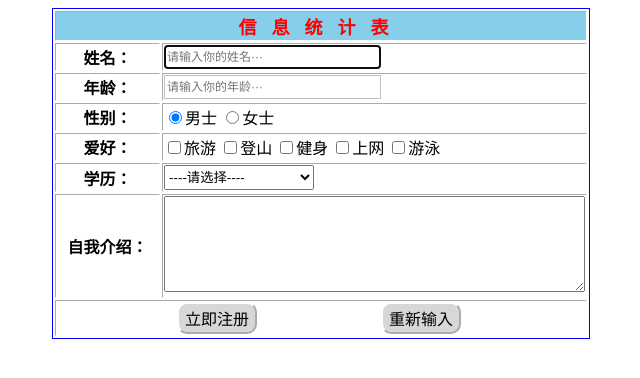
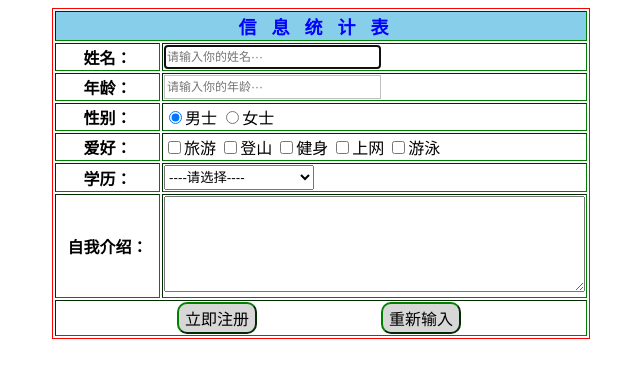
Before and after one commit to putianzhi/putianzhi.github.io, a plain HTML site: page work-three/index.html in a window 1280 px wide. Shown: the whole page, without its empty margins (319-959 px from the left). Drawn offline with Linux system fonts and the light colour scheme.

Commit message:
最新更爱

```diff
--- a/work-three/index.html
+++ b/work-three/index.html
@@ -10,7 +10,7 @@
 		table {
 			margin: 0 auto;
 			border-style: solid;
-			border-color: blue;
+			border-color: red;
 
 		}
 
@@ -18,16 +18,16 @@
 		td,
 		input {
 
-			border-color: white;
+			border-color: green;
 		}
 
 		th {
-			color: red;
+			color: blue;
 		}
 
 		a {
 			text-decoration: none;
-			color: blue;
+			color: black;
 		}
 
 		ul {
@@ -111,7 +111,7 @@
 				<tr>
 					<td class="field">姓名：</td>
 					<td>
-						<!-- 默认获得焦点 -->
+
 						<input type="text" class="name" name="userName" autofocus="autofocus" placeholder="请输入你的姓名···">
 					</td>
 				</tr>
@@ -124,7 +124,7 @@
 				<tr>
 					<td class="field">性别：</td>
 					<td>
-						<!-- 默认选中 男 -->
+
 						<input type="radio" class="sexstyle" name="userSex" id="sexna" value="nan" checked><label
 							for="sexna"><img src="./images/na.jpg" alt="">男士</label>
 						<input type="radio" class="sexstyle" name="userSex" id="sexnv" value="nv"><label
@@ -148,7 +148,7 @@
 					<td class="field">学历：</td>
 					<td>
 						<select name="education" id="">
-							<!-- 默认选中 ----请选择------>
+
 							<option value="">专科</option>
 							<option value="">本科</option>
 							<option value="">硕/博士</option>
```
